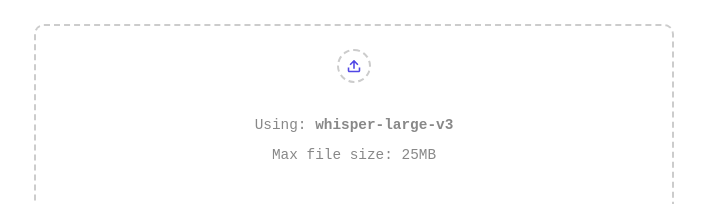
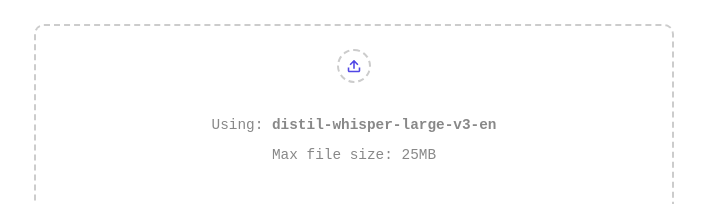
Before and after one commit to nocdn/transcriptions, a Svelte app: page / in a window 1280 px wide. Shown: the top 204 px of the page, without its empty margins (286-993 px from the left). Built offline with nearby package versions, Linux system fonts and the light colour scheme.

Commit message:
chore: change default model to distil one for now for speed

```diff
--- a/src/App.svelte
+++ b/src/App.svelte
@@ -16,7 +16,7 @@
       try {
         const formData = new FormData();
         formData.append("file", selectedFiles[0]);
-        formData.append("model", "whisper-large-v3");
+        formData.append("model", "distil-whisper-large-v3-en");
         formData.append("language", "en");
         formData.append("response_format", "text");
 
--- a/src/lib/Buttons.svelte
+++ b/src/lib/Buttons.svelte
@@ -36,7 +36,7 @@
     onclick={() => {
       onButtonClick("submit");
     }}
-    class="text-sm font-medium flex gap-4 items-center border border-input dark:border-gray-500 rounded-md px-4 py-2 hover:bg-[#ECF7ED] hover:text-green-950 hover:outline-1 hover:outline-dashed hover:outline-[#3d8549]"
+    class="text-sm font-medium flex gap-4 items-center border border-input dark:border-gray-500 rounded-md px-4 py-2 hover:bg-[#EEF2FF] hover:text-blue-800 hover:outline-1 hover:outline-dashed hover:outline-[#3d3f85]"
   >
     Submit
     <div class="hidden md:flex gap-1 font-xs opacity-50 items-center">
--- a/src/lib/Dropzone.svelte
+++ b/src/lib/Dropzone.svelte
@@ -82,7 +82,7 @@
     <div>
       Using:
       <span id="model-identifier" style="font-weight: bold"
-        >whisper-large-v3</span
+        >distil-whisper-large-v3-en</span
       >
     </div>
     {#if files.length > 0}
```
